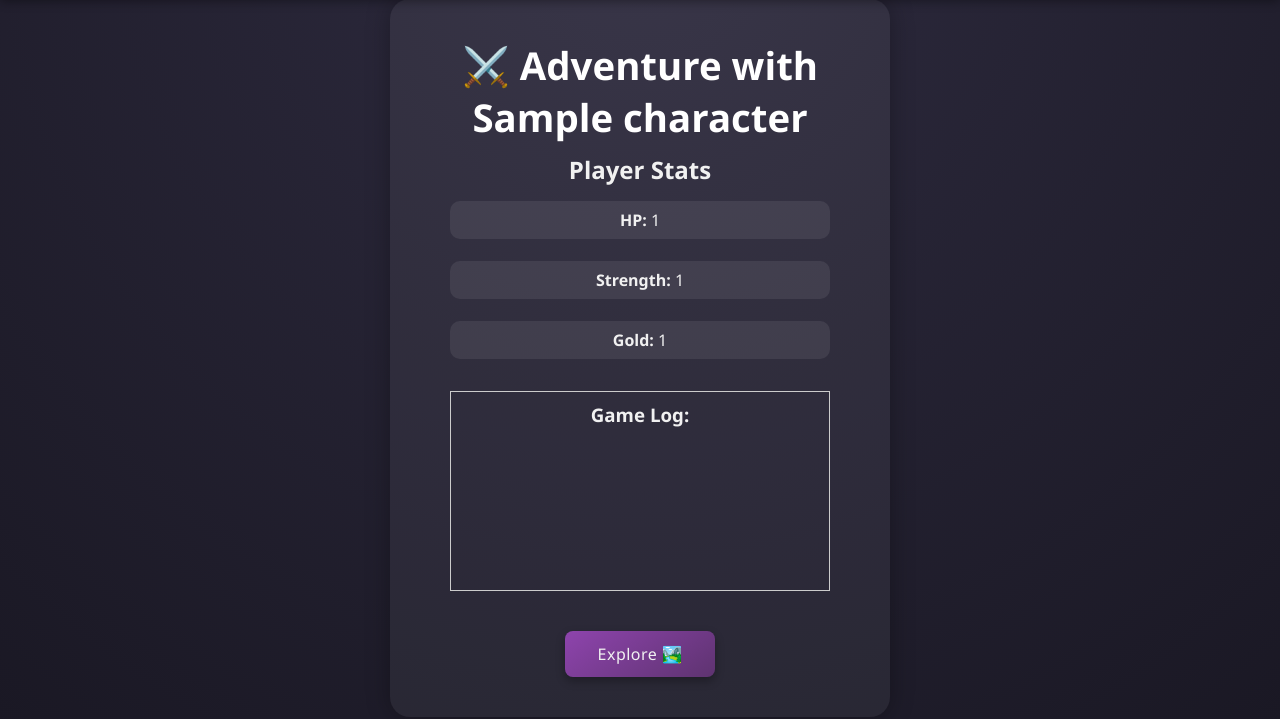
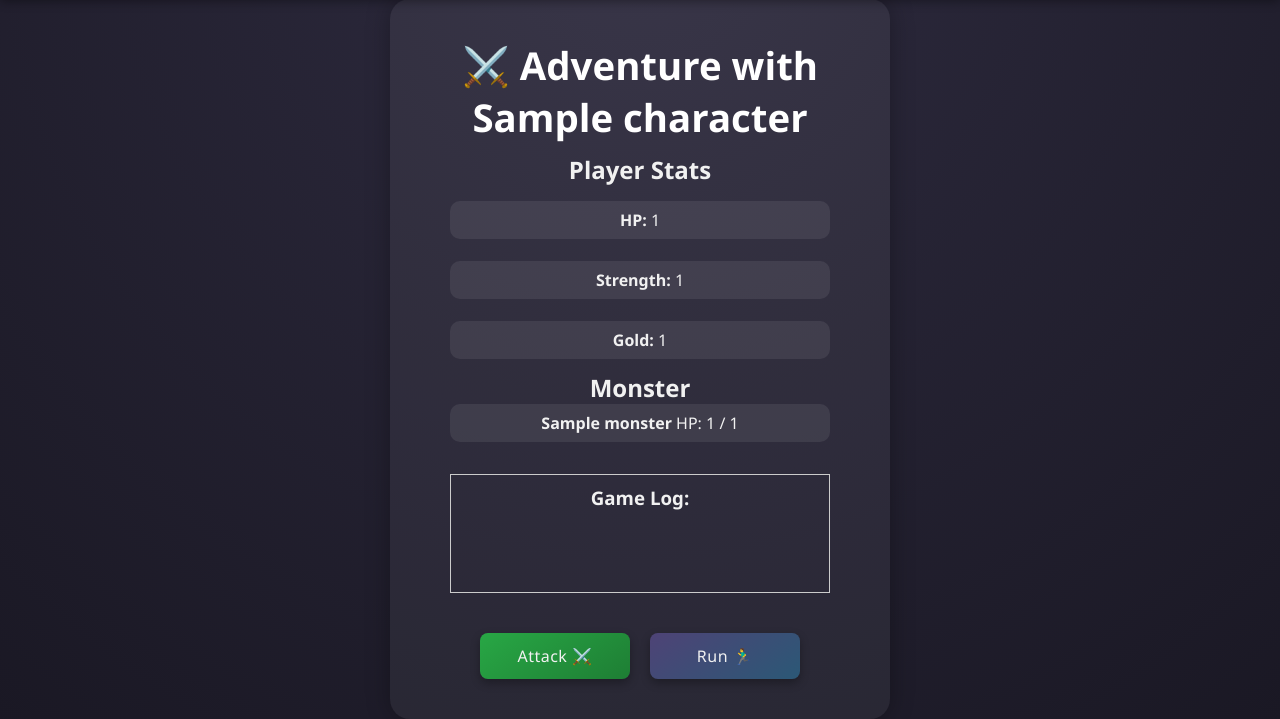
Before and after one commit to Dante-Q/myrpgonline, a Flask app: page /play_game/1 in a window 1280 px wide. Shown: the part 81-800 px from the top of the page. Run offline with Flask 3, Linux system fonts and the light colour scheme; a user stored in the database is signed in; tables that the repository leaves empty hold one stand-in row (values such as "Sample post").

Commit message:
good foundation of game logic

```diff
--- a/src/app.py
+++ b/src/app.py
@@ -104,7 +104,8 @@ def create_character():
             charisma=form.charisma.data,
             luck=luck,
             total_skill=total_skill,
-            dev_mode=form.dev_mode.data
+            dev_mode=form.dev_mode.data,
+            max_hp=50
         )
         db.session.add(new_character)
         db.session.commit()
--- a/src/database.py
+++ b/src/database.py
@@ -29,9 +29,9 @@ class Character(db.Model):
     total_skill = db.Column(db.Integer, nullable=False)
     dev_mode = db.Column(db.Boolean, default=False)
     gold = db.Column(db.Integer, default=0)
-    hp = db.Column(db.Integer, default=50)  # <-- HP for combat
+    hp = db.Column(db.Integer, default=50)
+    max_hp = db.Column(db.Integer, nullable=False)
     created_at = db.Column(db.DateTime, default=lambda: datetime.now(timezone.utc))
-    hp = db.Column(db.Integer, default=50)
 
 
 class Monster(db.Model):
--- a/src/routes.py
+++ b/src/routes.py
@@ -4,7 +4,6 @@ from database import Character, Monster, db
 from monsters import get_random_monster
 import random
 
-# Create a Blueprint
 game_routes = Blueprint('game_routes', __name__)
 
 # ------------------ Play Game ------------------
@@ -15,7 +14,28 @@ def play_game(char_id):
     if character.user_id != current_user.id:
         return "Unauthorized", 403
 
-    return render_template('play_game.html', character=character)
+    # Get monster linked to this character (if exists)
+    monster = Monster.query.filter_by(character_id=character.id).first()
+    return render_template('play_game.html', character=character, monster=monster)
+
+# ------------------ Get Current Monster ------------------
+@game_routes.route('/current_monster/<int:char_id>')
+@login_required
+def current_monster(char_id):
+    character = Character.query.get_or_404(char_id)
+    if character.user_id != current_user.id:
+        return "Unauthorized", 403
+
+    monster = Monster.query.filter_by(character_id=character.id).first()
+    if monster:
+        return jsonify({
+            'monster_name': monster.name,
+            'monster_hp': monster.current_hp,
+            'monster_max_hp': monster.max_hp
+        })
+    else:
+        return jsonify({})  # no monster
+
 
 # ------------------ Attack ------------------
 @game_routes.route('/attack/<int:char_id>')
@@ -25,15 +45,15 @@ def attack(char_id):
     if character.user_id != current_user.id:
         return "Unauthorized", 403
 
+    log_messages = []
+
+    # Only attack the monster linked to this character
     monster = Monster.query.filter_by(character_id=character.id).first()
     if not monster:
         return jsonify({'message': 'No monster to attack!'}), 400
 
-    log_messages = []
-
     # -------- Player attack --------
-    player_base = random.randint(1, 5)
-    player_damage = player_base + character.strength
+    player_damage = random.randint(1, 5) + character.strength
     monster.current_hp -= player_damage
     log_messages.append(f"{character.name} attacks {monster.name} for {player_damage} damage!")
 
@@ -47,6 +67,7 @@ def attack(char_id):
             'message': ' '.join(log_messages),
             'gold': character.gold,
             'monster_hp': 0,
+            'monster_name': '',
             'player_hp': character.hp
         })
 
@@ -55,18 +76,33 @@ def attack(char_id):
     character.hp -= monster_damage
     log_messages.append(f"{monster.name} attacks {character.name} for {monster_damage} damage!")
 
+    # Check if player is dead
     if character.hp <= 0:
-        log_messages.append(f"{character.name} has been defeated!")
-        character.hp = 0
+        lost_gold = character.gold
+        character.hp = character.max_hp
+        character.gold = 0
+        log_messages.append(f"{character.name} has been defeated and loses all {lost_gold} gold!")
+        db.session.delete(monster)
+        db.session.commit()
+        return jsonify({
+            'message': ' '.join(log_messages),
+            'gold': character.gold,
+            'player_hp': character.hp,
+            'monster_hp': 0,
+            'monster_name': ''
+        })
 
     db.session.commit()
     return jsonify({
         'message': ' '.join(log_messages),
         'gold': character.gold,
+        'player_hp': character.hp,
         'monster_hp': monster.current_hp,
-        'player_hp': character.hp
+        'monster_name': monster.name
     })
 
+
+# ------------------ Run Away ------------------
 @game_routes.route('/run/<int:char_id>')
 @login_required
 def run_away(char_id):
@@ -74,15 +110,14 @@ def run_away(char_id):
     if character.user_id != current_user.id:
         return "Unauthorized", 403
 
-    monster = Monster.query.first()
+    monster = Monster.query.filter_by(character_id=character.id).first()
     if not monster:
         return jsonify({'message': 'There is no monster to run from!'}), 400
 
     log_messages = []
-    success = random.random() < 0.5  # 50% chance to run
-    if success:
+    if random.random() < 0.5:  # 50% chance to run
         log_messages.append(f"{character.name} successfully ran away from {monster.name}!")
-        db.session.delete(monster)  # remove monster from DB
+        db.session.delete(monster)
         db.session.commit()
         return jsonify({
             'message': ' '.join(log_messages),
@@ -92,20 +127,24 @@ def run_away(char_id):
             'monster_name': ''
         })
     else:
-        # Monster attacks on failed escape
-        monster_base = random.randint(1, 5)
-        character.hp -= monster_base
-        if character.hp < 0:
-            character.hp = 0
-        log_messages.append(f"{character.name} failed to run! {monster.name} attacks for {monster_base} damage!")
+        monster_damage = monster.attack
+        character.hp -= monster_damage
+        log_messages.append(f"{character.name} failed to run! {monster.name} attacks for {monster_damage} damage!")
+        if character.hp <= 0:
+            lost_gold = character.gold
+            character.hp = character.max_hp
+            character.gold = 0
+            log_messages.append(f"{character.name} has been defeated and loses all {lost_gold} gold!")
+            db.session.delete(monster)
         db.session.commit()
         return jsonify({
             'message': ' '.join(log_messages),
             'gold': character.gold,
             'player_hp': character.hp,
-            'monster_hp': monster.current_hp,
-            'monster_name': monster.name
+            'monster_hp': monster.current_hp if character.hp > 0 else 0,
+            'monster_name': monster.name if character.hp > 0 else ''
         })
+
 
 # ------------------ Explore ------------------
 @game_routes.route('/explore/<int:char_id>')
@@ -116,10 +155,14 @@ def explore(char_id):
         return "Unauthorized", 403
 
     log_messages = []
+
+    # Prevent multiple monsters
+    existing_monster = Monster.query.filter_by(character_id=character.id).first()
+    if existing_monster:
+        return jsonify({'message': f"You are already facing a {existing_monster.name}!"})
+
     chance = random.random()
-
     if chance < 0.1:
-        # Shop encounter
         log_messages.append(f"{character.name} discovers a hidden shop!")
         return jsonify({
             'message': ' '.join(log_messages),
@@ -127,20 +170,18 @@ def explore(char_id):
             'gold': character.gold
         })
     elif chance < 0.5:
-        # Monster encounter
-        monster_template = get_random_monster()  # returns dict with current_hp already
+        monster_template = get_random_monster()
         monster = Monster(
             name=monster_template['name'],
             max_hp=monster_template['max_hp'],
             current_hp=monster_template['current_hp'],
             gold_reward=monster_template['gold_reward'],
             attack=monster_template['strength'],
-            character_id=character.id   # LINK MONSTER TO THIS CHARACTER
+            character_id=character.id
         )
         db.session.add(monster)
         db.session.commit()
         log_messages.append(f"{character.name} encounters a {monster.name}!")
-
         return jsonify({
             'message': ' '.join(log_messages),
             'monster_name': monster.name,
@@ -149,7 +190,6 @@ def explore(char_id):
             'gold': character.gold
         })
     else:
-        # Find gold
         gold_found = random.randint(5, 20)
         character.gold += gold_found
         db.session.commit()
@@ -158,6 +198,7 @@ def explore(char_id):
             'message': ' '.join(log_messages),
             'gold': character.gold
         })
+
 
 # ------------------ Buy Item ------------------
 @game_routes.route('/buy_item/<int:char_id>')
--- a/src/static/game.js
+++ b/src/static/game.js
@@ -16,22 +16,46 @@ function monsterExists() {
     return monsterDiv.style.display === 'block' && parseInt(monsterHp.textContent) > 0;
 }
 
-function updateButtons() {
+function updateButtons(monster) {
     const attackBtn = document.getElementById('attack_btn');
     const exploreBtn = document.getElementById('explore_btn');
     const runBtn = document.getElementById('run_btn');
 
-    if (monsterExists()) {
-        // Player is in a fight
-        attackBtn.style.display = 'inline-block';  // show attack
-        exploreBtn.style.display = 'none';         // hide explore
-        runBtn.style.display = 'inline-block';     // show run
+    if (monster && monster.hp > 0) {
+        attackBtn.style.display = 'inline-block';
+        attackBtn.disabled = false;
+
+        exploreBtn.style.display = 'none';
+        exploreBtn.disabled = true;
+
+        runBtn.style.display = 'inline-block';
+        runBtn.disabled = false;
     } else {
-        // No monster
-        attackBtn.style.display = 'none';          // hide attack
-        exploreBtn.style.display = 'inline-block'; // show explore
-        runBtn.style.display = 'none';             // hide run
+        attackBtn.style.display = 'none';
+        attackBtn.disabled = true;
+
+        exploreBtn.style.display = 'inline-block';
+        exploreBtn.disabled = false;
+
+        runBtn.style.display = 'none';
+        runBtn.disabled = true;
     }
+}
+
+function updateMonsterUI(monsterData) {
+    const monsterDiv = document.getElementById('monster');
+    if (monsterData && monsterData.monster_name) {
+        monsterDiv.style.display = 'block';
+        document.getElementById('monster_name_placeholder').textContent = monsterData.monster_name;
+        document.getElementById('monster_hp').textContent = monsterData.monster_hp;
+        document.getElementById('monster_max_hp').textContent = monsterData.monster_max_hp || monsterData.monster_hp;
+    } else {
+        monsterDiv.style.display = 'none';
+        document.getElementById('monster_name_placeholder').textContent = '';
+        document.getElementById('monster_hp').textContent = '0';
+        document.getElementById('monster_max_hp').textContent = '0';
+    }
+    updateButtons(monsterData && monsterData.monster_name ? { hp: monsterData.monster_hp } : null);
 }
 
 // -------------------- Main Action Function --------------------
@@ -48,37 +72,12 @@ function performAction(action) {
     fetch(`/${action}/${charId}`)
         .then(res => res.json())
         .then(data => {
-            // Log message
             if (data.message) logMessage(data.message);
 
-            // Update player stats
             if (data.player_hp !== undefined) document.getElementById('player_hp').textContent = data.player_hp;
             if (data.gold !== undefined) document.getElementById('gold').textContent = data.gold;
 
-            // Handle monster spawn/update
-            const monsterDiv = document.getElementById('monster');
-            if (data.monster_name) {
-                monsterDiv.style.display = 'block';
-                document.getElementById('monster_name_placeholder').textContent = data.monster_name;
-                document.getElementById('monster_hp').textContent = data.monster_hp;
-                document.getElementById('monster_max_hp').textContent = data.monster_max_hp;
-            } else if (data.monster_hp !== undefined) {
-                document.getElementById('monster_hp').textContent = data.monster_hp;
-            }
-
-            // Hide monster if defeated
-            if (data.monster_hp === 0) {
-                setTimeout(() => {
-                    monsterDiv.style.display = 'none';
-                    document.getElementById('monster_name_placeholder').textContent = '';
-                    document.getElementById('monster_hp').textContent = '0';
-                    document.getElementById('monster_max_hp').textContent = '0';
-                    updateButtons();
-                }, 2000);
-            }
-
-            // Update buttons dynamically
-            updateButtons();
+            updateMonsterUI(data);
         })
         .catch(err => {
             console.error("Error performing action:", err);
@@ -87,4 +86,11 @@ function performAction(action) {
 }
 
 // -------------------- Initialize --------------------
-document.addEventListener('DOMContentLoaded', updateButtons);
+document.addEventListener('DOMContentLoaded', () => {
+    fetch(`/current_monster/${charId}`)
+        .then(res => res.json())
+        .then(data => {
+            updateMonsterUI(data.monster_name ? data : null);
+        })
+        .catch(err => console.error('Error fetching current monster:', err));
+});
--- a/src/templates/play_game.html
+++ b/src/templates/play_game.html
@@ -48,5 +48,16 @@
     </div>
 
     <script src="{{ url_for('static', filename='game.js') }}"></script>
+        <script>
+        window.addEventListener('DOMContentLoaded', () => {
+            const charId = document.body.dataset.charId; // read from data attribute
+            fetch(`/current_monster/${charId}`)
+                .then(res => res.json())
+                .then(data => {
+                    updateButtons(data.monster_name ? { hp: data.monster_hp } : null);
+                })
+                .catch(err => console.error(err));
+        });
+    </script>
 </body>
 </html>
```
